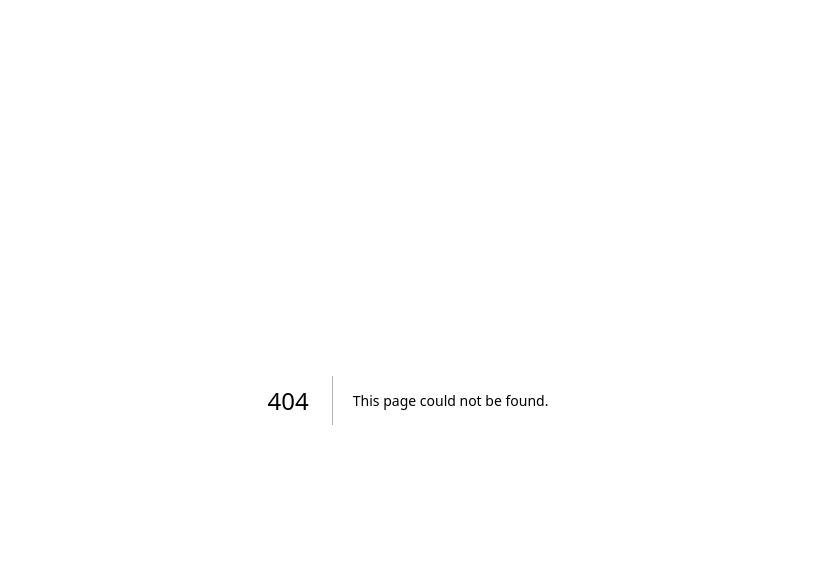
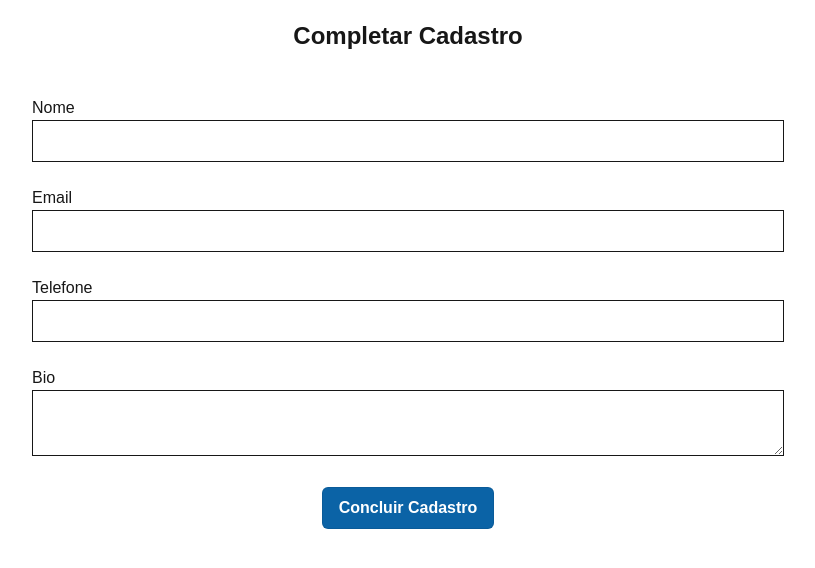
Before and after one commit to Borguezani/NetworkingPlataform, a Next.js app: page /invitations/complete in a window 1280 px wide. Before the commit this address had no page. Shown: the top 568 px of the page, without its empty margins (232-1047 px from the left). Built offline with nearby package versions, Linux system fonts and the light colour scheme.

Commit message:
feat: Adicionar página de conclusão de cadastro com formulário de inscrição

```diff
--- /dev/null
+++ b/src/app/invitations/complete/page.tsx
@@ -0,0 +1,16 @@
+import React from 'react'
+import CompleteSignupForm from '@/components/features/invite/CompleteSignupForm'
+import Main from '@/app/_components/Main'
+
+export const metadata = {
+  title: 'Completar Cadastro'
+}
+
+export default function CompleteInvitePage() {
+  return (
+    <Main>
+      <h1 className="text-2xl font-bold mb-4">Completar Cadastro</h1>
+      <CompleteSignupForm />
+    </Main>
+  )
+}
--- /dev/null
+++ b/src/components/features/invite/CompleteSignupForm.tsx
@@ -0,0 +1,89 @@
+"use client"
+import React, { useState } from 'react'
+import { useForm, Controller } from 'react-hook-form'
+import { useSearchParams } from 'next/navigation'
+import { inviteAcceptSchema } from '../../../lib/validators'
+import { z } from 'zod'
+import { formatarTelefone } from '@/app/_components/_helpers/maks'
+import { desformatarTelefone } from '@/app/_components/_helpers/unmask'
+import FormContainer from '@/app/_components/FormContainer'
+import SuccessForm from '@/app/_components/SuccessForm'
+
+export default function CompleteSignupForm() {
+    const params = useSearchParams()
+    const tokenFromQuery = params?.get('token') ?? ''
+    const { register, handleSubmit, control } = useForm<FormData>({ defaultValues: { token: tokenFromQuery } })
+    const [success, setSuccess] = useState<boolean>(false)
+    const [error, setError] = useState<string | null>(null)
+
+    async function onSubmit(data: FormData) {
+        data.phone = desformatarTelefone(data.phone || '')
+        try {
+            inviteAcceptSchema.parse(data)
+            const res = await fetch('/api/invites/accept', {
+                method: 'POST',
+                headers: { 'Content-Type': 'application/json' },
+                body: JSON.stringify(data),
+            })
+            if (res.status === 201) return setSuccess(true)
+            const body = await res.json()
+            setError(body?.error || 'Erro ao concluir cadastro')
+        } catch (err) {
+            const e = err as z.ZodError
+            if (e?.issues) setError(JSON.stringify(e.issues.map(issue => issue.message).join(', ')))
+            else setError('Erro inesperado')
+        }
+    }
+
+    if (success) {
+        return <SuccessForm message="Cadastro concluído com sucesso!" />
+    }
+
+    return (
+        <form onSubmit={handleSubmit(onSubmit)}>
+            <FormContainer>
+                <input type="hidden" {...register('token')} />
+                <div>
+                    <label className="block">Nome</label>
+                    <input className="w-full border p-2" {...register('name')} />
+                </div>
+                <div>
+                    <label className="block">Email</label>
+                    <input className="w-full border p-2" {...register('email')} />
+                </div>
+                <div>
+                    <label htmlFor="phone" className="block">Telefone</label>
+                    <Controller
+                        control={control}
+                        name="phone"
+                        render={({ field }) => (
+                            <input
+                                id="phone"
+                                className="w-full border p-2"
+                                value={field.value ?? ''}
+                                onChange={(e) => field.onChange(formatarTelefone(e.target.value))}
+                                onBlur={field.onBlur}
+                            />
+                        )}
+                    />
+                </div>
+                <div>
+                    <label className="block">Bio</label>
+                    <textarea className="w-full border p-2" {...register('bio')} />
+                </div>
+                <div className='flex justify-center'>
+                    <button className="btn btn-primary" type="submit">Concluir Cadastro</button>
+                </div>
+                {error && <div className="mt-2 text-red-600">{error}</div>}
+            </FormContainer>
+        </form>
+    )
+}
+
+type FormData = {
+    token: string
+    name: string
+    email: string
+    phone?: string
+    bio?: string
+}
```
